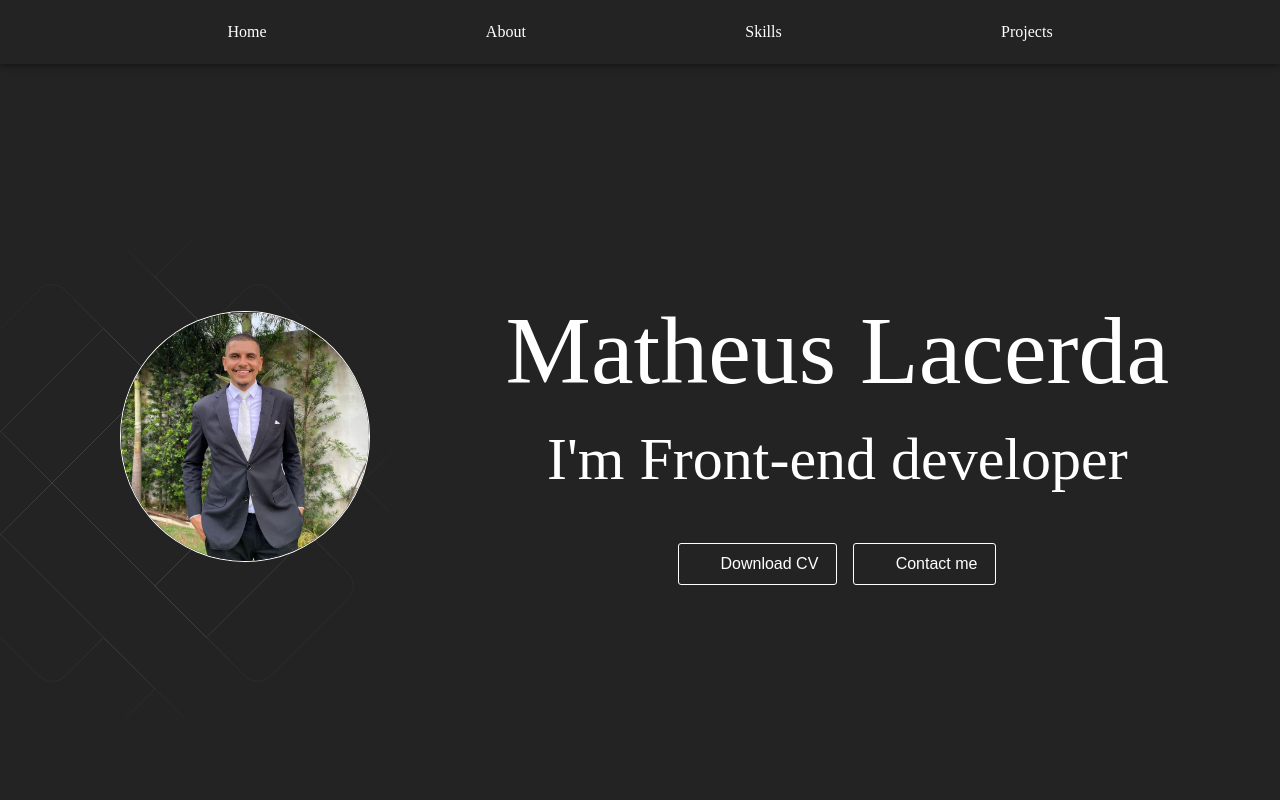
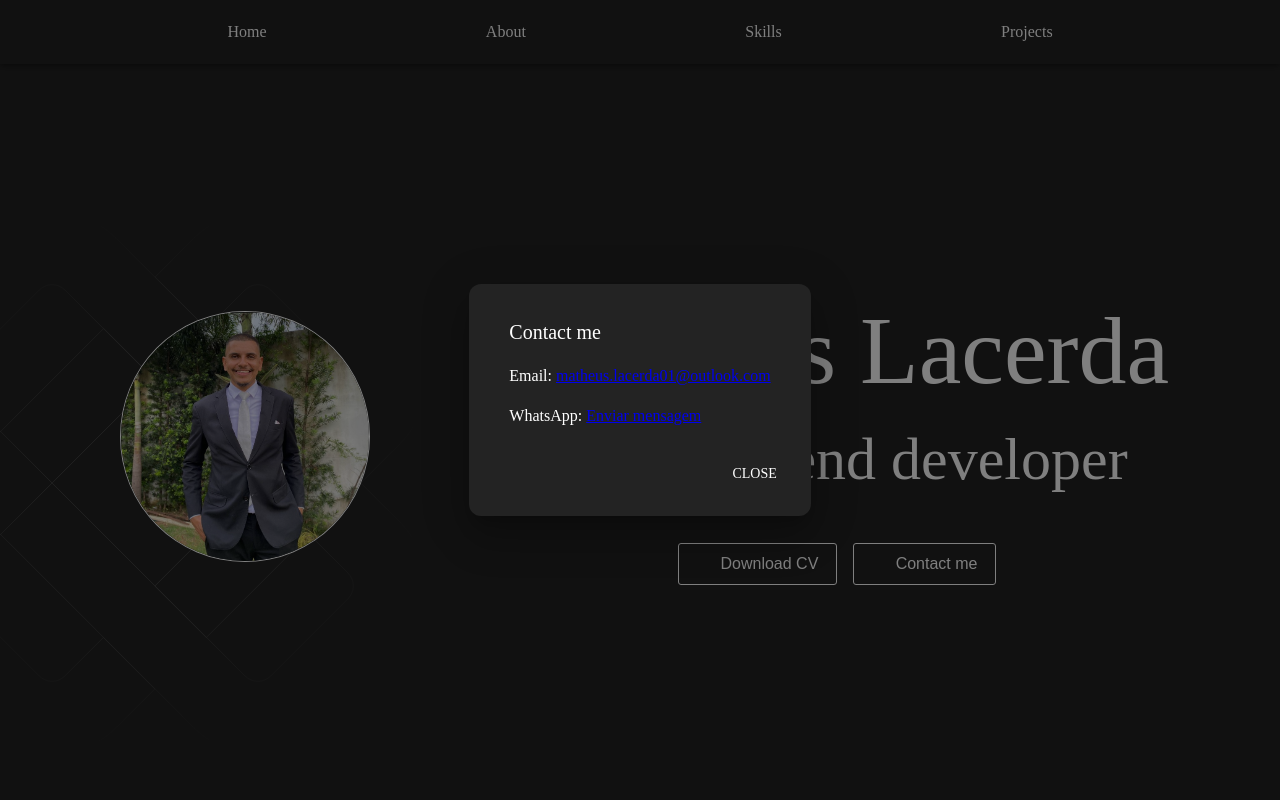
Before and after one commit to Matheus-Lacerda-Da-silva/portfolio, a React (Vite) app: page / in a window 1280 px wide. Both pictures are taken after a click on the button "Contact me". Shown: the top 800 px of the page. Built offline with nearby package versions, Linux system fonts and the light colour scheme; some icons are missing.

Commit message:
Adding email and WhatsApp by clicking the Contact me button

```diff
--- a/src/pages/Home/sections/Hero/About/Projects/Projects.tsx
+++ b/src/pages/Home/sections/Hero/About/Projects/Projects.tsx
@@ -11,15 +11,15 @@ const projects = [
     tech: "React • TypeScript • MUI"
   },
   {
-    name: "teste 2",
+    name: "Coming soon",
     image: newP,
-    description: "Em costrução",
+    description: "...",
     tech: "..."
   },
   {
-    name: "teste 3",
+    name: "Coming soon",
     image: newP,
-    description: "Em construção.",
+    description: "...",
     tech: "..."
   }
 ]
@@ -37,7 +37,6 @@ const Projects = () => {
             }}
         >
             <Container maxWidth="lg">
-                {/* TITULO */}
                 <Box textAlign="center" mb={6}>
                     <Typography
                     variant="h2"
--- a/src/pages/Home/sections/Hero/Hero.tsx
+++ b/src/pages/Home/sections/Hero/Hero.tsx
@@ -1,4 +1,6 @@
-import { Box, Container, Grid, styled, Typography } from "@mui/material"
+import { useState } from "react"
+import { Dialog, DialogTitle, DialogContent, DialogActions, Button } from "@mui/material";
+import { Box, Container, Grid, styled, Typography } from "@mui/material";
 import Avatar from "../../../../assets/images/fotomatheus.jpg"
 import DownloadIcon from '@mui/icons-material/Download';
 import EmailIcon from '@mui/icons-material/Email';
@@ -25,6 +27,11 @@ const StyledImg = styled("img")(({ theme })=> ({
 }))
 
 const Hero = () => {
+    const [open, setOpen] = useState(false);
+
+    const handleOpen = () => setOpen(true);
+    const handleClose = () => setOpen(false);
+
     return (
         <StyledHero id="home">
             <Container maxWidth="lg">
@@ -72,7 +79,7 @@ const Hero = () => {
                                         Download CV
                                     </Typography>
                                 </StyledButton>
-                                <StyledButton onClick={()=> console.log("contact")}>
+                                <StyledButton onClick={handleOpen}>
                                     <EmailIcon />
                                     <Typography>
                                         Contact me
@@ -83,7 +90,50 @@ const Hero = () => {
                     </Grid>
                 </Grid>
             </Container>
-
+            <Dialog
+                open={open}
+                onClose={handleClose}
+                slotProps={{
+                    paper: {
+                        sx: {
+                            backgroundColor: "primary.main",
+                            color: "primary.contrastText",
+                            borderRadius: 3,
+                            padding: 2
+                        }
+                    }
+                }}
+            >
+                <DialogTitle>Contact me</DialogTitle>
+                <DialogContent>
+                    <Typography sx={{mb: 2 }}>
+                        Email:{" "}
+                        <a href="mailto:matheus.lacerda01@outlook.com" >
+                            matheus.lacerda01@outlook.com
+                        </a>
+                    </Typography>
+                    <Typography>
+                        WhatsApp:{" "}
+                        <a
+                            href="https://wa.me/5519989588144"
+                            target="_blank"
+                            rel="noopener noferrer"
+                        >
+                            Enviar mensagem
+                        </a>
+                    </Typography>
+                </DialogContent>
+                <DialogActions>
+                    <Button
+                    onClick={handleClose}
+                    sx={{
+                        color: "white"
+                    }}
+                    >
+                        Close
+                    </Button>
+                </DialogActions>
+            </Dialog>
         </StyledHero>
     )
 }
```
